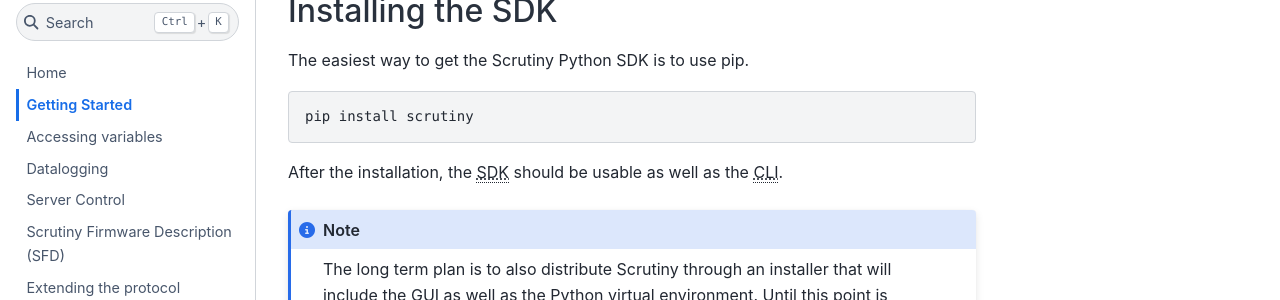
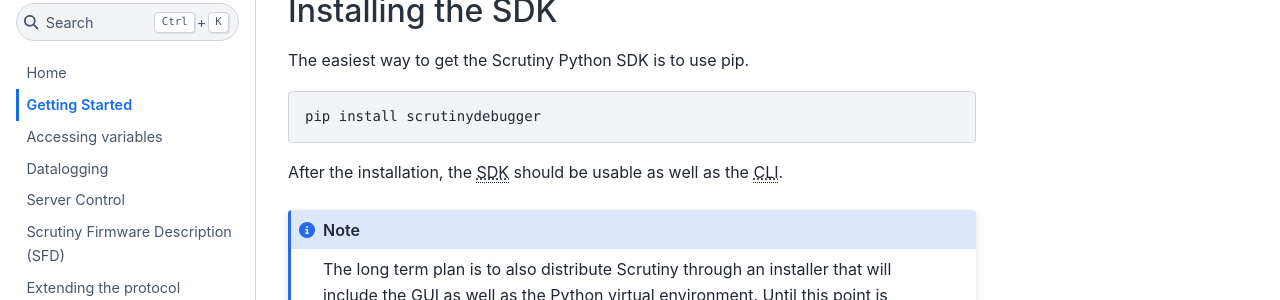
Before and after one commit to scrutinydebugger/scrutiny-python, a Sphinx documentation site: the page built from scrutiny/sdk/docs/source/getting_started.rst, in a window 1280 px wide and 900 px high. Shown: the part 169-469 px from the top of the window. Built offline with Sphinx 7.4.7 and the Sphinx Book theme 1.1.4, drawn with Linux system fonts in a browser that asks for light colours.

Commit message:
Fix example + pypi name

```diff
--- a/scrutiny/__init__.py
+++ b/scrutiny/__init__.py
@@ -1,4 +1,4 @@
-__name__ = 'scrutiny'
+__name__ = 'scrutinydebugger'
 __version__ = '0.1.0'
 __author__ = 'Pier-Yves Lessard'
 __credits__ = ['Pier-Yves Lessard', 'Frédéric Morin']
--- a/scrutiny/sdk/docs/source/getting_started.rst
+++ b/scrutiny/sdk/docs/source/getting_started.rst
@@ -8,7 +8,7 @@
 
 .. code-block:: bash
 
-    pip install scrutiny
+    pip install scrutinydebugger
 
 After the installation, the :abbr:`SDK (Software Development Kit)` should be usable as well as the :abbr:`CLI (Command Line Interface)`.
 
```
Also changed, not shown: 1 other file.
